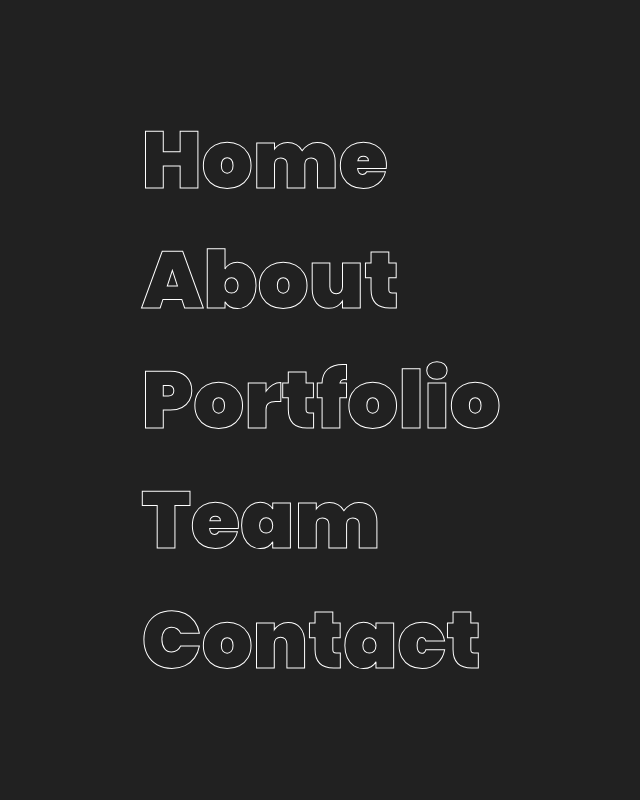
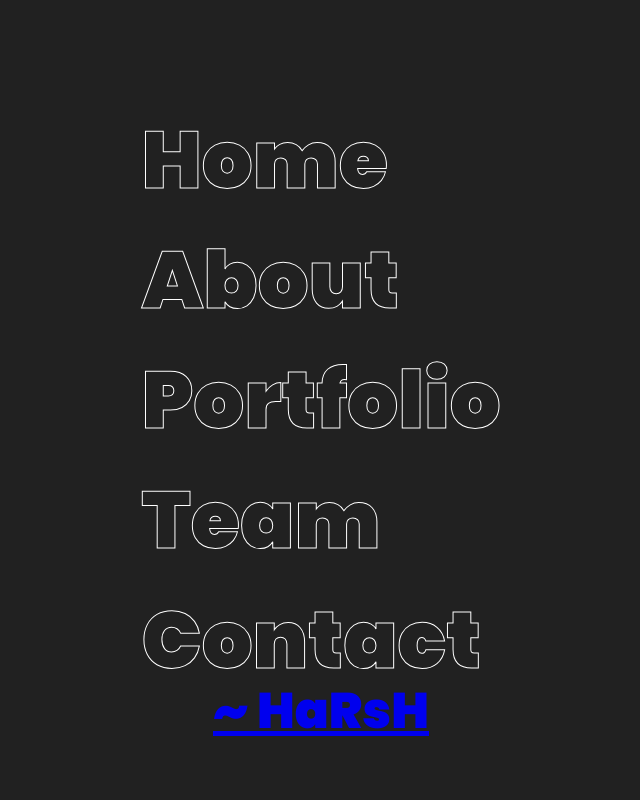
Before and after one commit to brutalharshu/3D-Navigation-Menu, a plain HTML site: page index.html in a window 1280 px wide. Shown: the whole page, without its empty margins (319-959 px from the left). Drawn offline with nearby package versions, Linux system fonts and the light colour scheme.

Commit message:
3D-Navigation-Menu

```diff
--- a/index.html
+++ b/index.html
@@ -2,14 +2,14 @@
 <html lang="en" >
 <head>
   <meta charset="UTF-8">
-  <title>CodePen - Creative Menu Item Hover</title>
+  <title>Creative Menu Item Hover</title>
   <meta name="viewport" content="width=device-width, initial-scale=1">
 <link href="https://fonts.googleapis.com/css2?family=Poppins:wght@900&display=swap" rel="stylesheet"><link rel="stylesheet" href="https://cdnjs.cloudflare.com/ajax/libs/normalize/5.0.0/normalize.min.css">
 <link rel="stylesheet" href="./style.css">
 
 </head>
 <body>
-<!-- partial:index.partial.html -->
+
 <ul class="navigation">
   <li class="navigation__item">
     <a class="navigation__link" href="#" data-text="Home">Home</a>
@@ -28,6 +28,23 @@
   </li>
 </ul>
 <!-- partial -->
-
+    <!-- can remove footer -->
+    <style>
+      footer {
+        position: fixed;
+        bottom: 0;
+        width: 100%;
+        color: #fff;
+        text-align: center;
+        padding: 10px 0;
+        font-size: 50px;
+      }
+    </style>
+    <footer>
+      <p>
+        <a href="https://www.instagram.com/ig.harsh_07/" target="_blank">~ HaRsH</a>
+      </p>
+    </footer>
+    <!-- can remove footer -->
 </body>
 </html>
```
Also changed, not shown: 1 other file.
